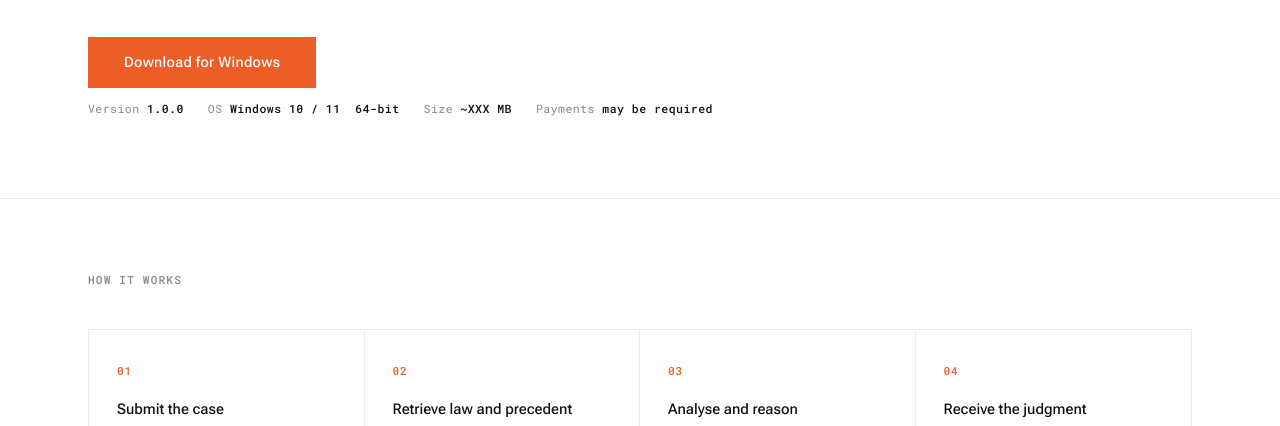
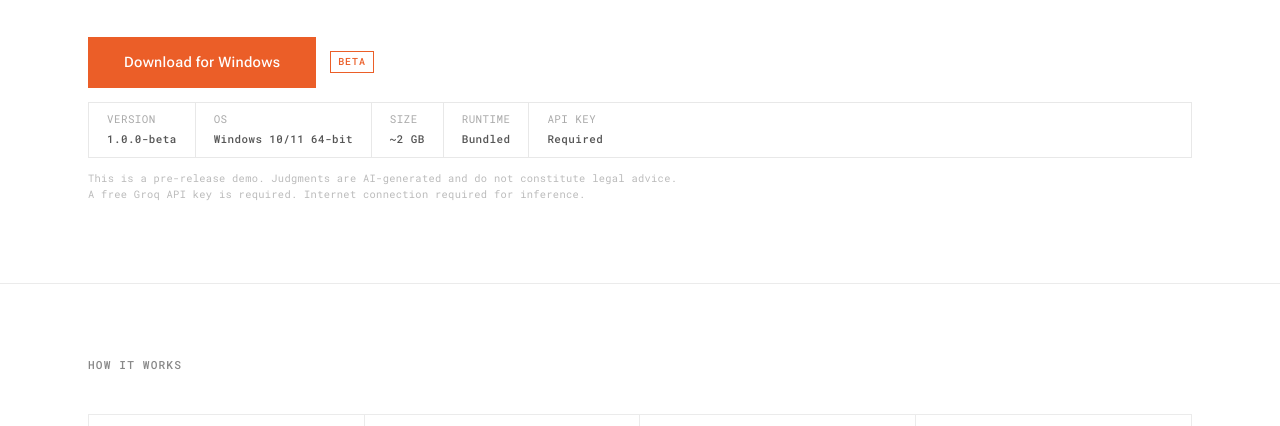
Before and after one commit to Elii-Muma/boma-ai-judge-webpage, a plain HTML site: page index.html in a window 1280 px wide. Shown: the part 313-739 px from the top of the page. Drawn offline with Linux system fonts and the light colour scheme.

Commit message:
added cloudflare download link

```diff
--- a/index.html
+++ b/index.html
@@ -22,6 +22,7 @@
       --white: #FFFFFF;
       --max: 1200px;
     }
+
 
     html { scroll-behavior: smooth; }
 
@@ -121,36 +122,41 @@
     }
 
       .btn-download {
+        display: inline-flex; align-items: center; gap: 10px;
+        background: #EB5E28; color: #fff;
+        font-family: 'Roboto Flex', sans-serif;
+        font-size: 0.9rem; font-weight: 500; letter-spacing: 0.02em;
+        padding: 14px 36px; text-decoration: none;
+        transition: background 0.15s ease; border: none; cursor: pointer;
+      }
+      .btn-download:hover { background: #d44e1f; }
+      .beta-pill {
         display: inline-block;
-      background: var(--orange);
-      color: var(--white);
-      font-family: 'Roboto Flex', sans-serif;
-      font-size: 0.9rem;
-      font-weight: 500;
-      letter-spacing: 0.02em;
-      padding: 14px 36px;
-      text-decoration: none;
-      transition: background 0.15s ease;
+        font-family: 'Roboto Mono', monospace;
+        font-size: 0.62rem; font-weight: 500;
+        letter-spacing: 0.1em; text-transform: uppercase;
+        color: #EB5E28; border: 1px solid #EB5E28;
+        padding: 2px 7px; vertical-align: middle;
+        margin-left: 10px; position: relative; top: -1px;
       }
-
-    .btn-download:hover { background: #d44e1f; }
-
       .meta-row {
-      display: flex;
-      gap: 24px;
-      flex-wrap: wrap;
+        display: flex; gap: 0; flex-wrap: wrap;
+        margin-top: 14px; border: 1px solid #e8e8e8;
       }
-
       .meta-item {
         font-family: 'Roboto Mono', monospace;
-      font-size: 0.72rem;
-      letter-spacing: 0.04em;
-      color: var(--grey-40);
+        font-size: 0.68rem; letter-spacing: 0.04em;
+        color: #aaa; padding: 8px 18px;
+        border-right: 1px solid #e8e8e8;
+        display: flex; flex-direction: column; gap: 3px;
       }
-
-    .meta-item span {
-      color: var(--black);
-      font-weight: 500;
+      .meta-item:last-child { border-right: none; }
+      .meta-item span { color: #555; font-weight: 500; }
+      .disclaimer {
+        margin-top: 12px;
+        font-family: 'Roboto Mono', monospace;
+        font-size: 0.65rem; letter-spacing: 0.03em;
+        color: #bbb; line-height: 1.6;
       }
 
     /* ── DIVIDER ──────────────────────────────── */
@@ -339,22 +345,26 @@
         and produces a formally structured legal judgment grounded entirely in verified local sources.
       </p>
     </div>
-
-    <div class="hero-download">
-      <a
-        class="btn-download"
-        href="https://github.com/Elii-Muma/ACDC-sound-effect-app/releases/download/v1.0-beta.0/PowerSoundDo-er.zip"
-        target="_blank"
-      >
+    <div class="preview-wrap">
+  <div style="margin-bottom: 14px;">
+    <a class="btn-download" target="_blank" href="https://pub-5a681e8612c04ba8bef81c511c79745d.r2.dev/bomaAI.zip">
       Download for Windows
     </a>
+    <span class="beta-pill">Beta</span>
+  </div>
   <div class="meta-row">
-        <span class="meta-item">Version <span>1.0.0</span></span>
-        <span class="meta-item">OS <span>Windows 10 / 11 &nbsp;64-bit</span></span>
-        <span class="meta-item">Size <span>~XXX MB</span></span>
-        <span class="meta-item">Payments <span>may be required</span></span>
+    <div class="meta-item">VERSION<span>1.0.0-beta</span></div>
+    <div class="meta-item">OS<span>Windows 10/11 64-bit</span></div>
+    <div class="meta-item">SIZE<span>~2 GB</span></div>
+    <div class="meta-item">RUNTIME<span>Bundled</span></div>
+    <div class="meta-item">API KEY<span>Required</span></div>
   </div>
+  <p class="disclaimer">
+    This is a pre-release demo. Judgments are AI-generated and do not constitute legal advice.<br>
+    A free Groq API key is required. Internet connection required for inference.
+  </p>
 </div>
+
   </div>
 
   <hr class="divider" />
```
Lines whose indentation alone changed are shown as unchanged.
